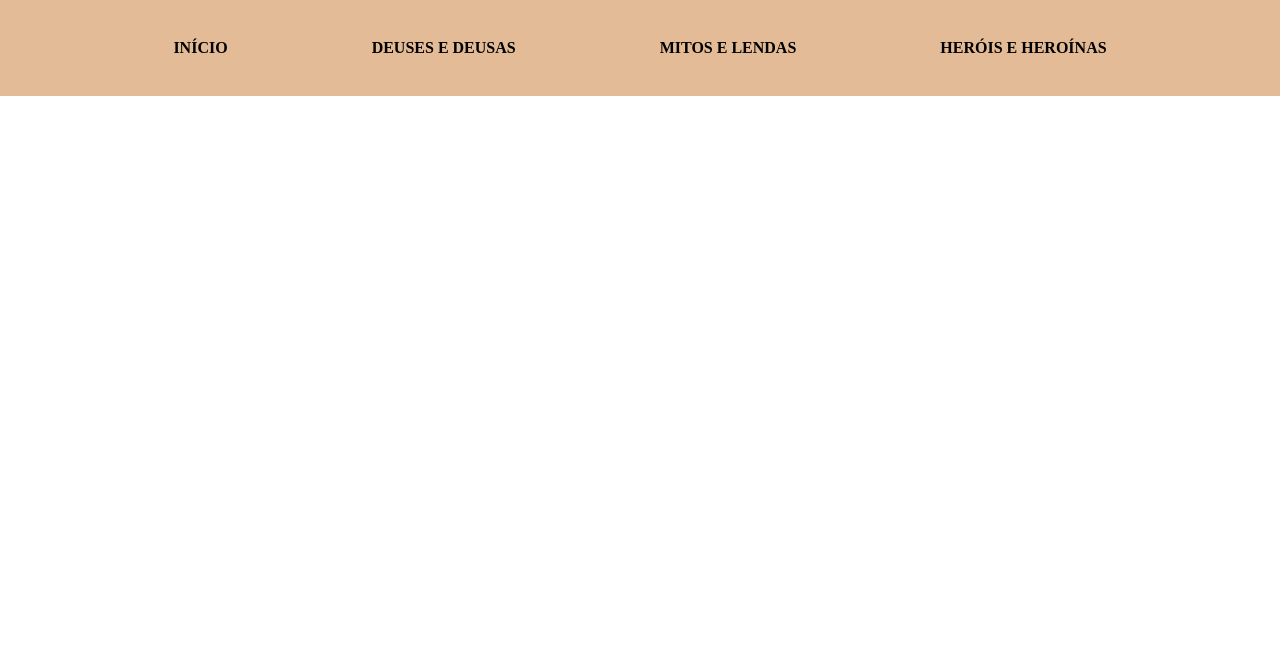
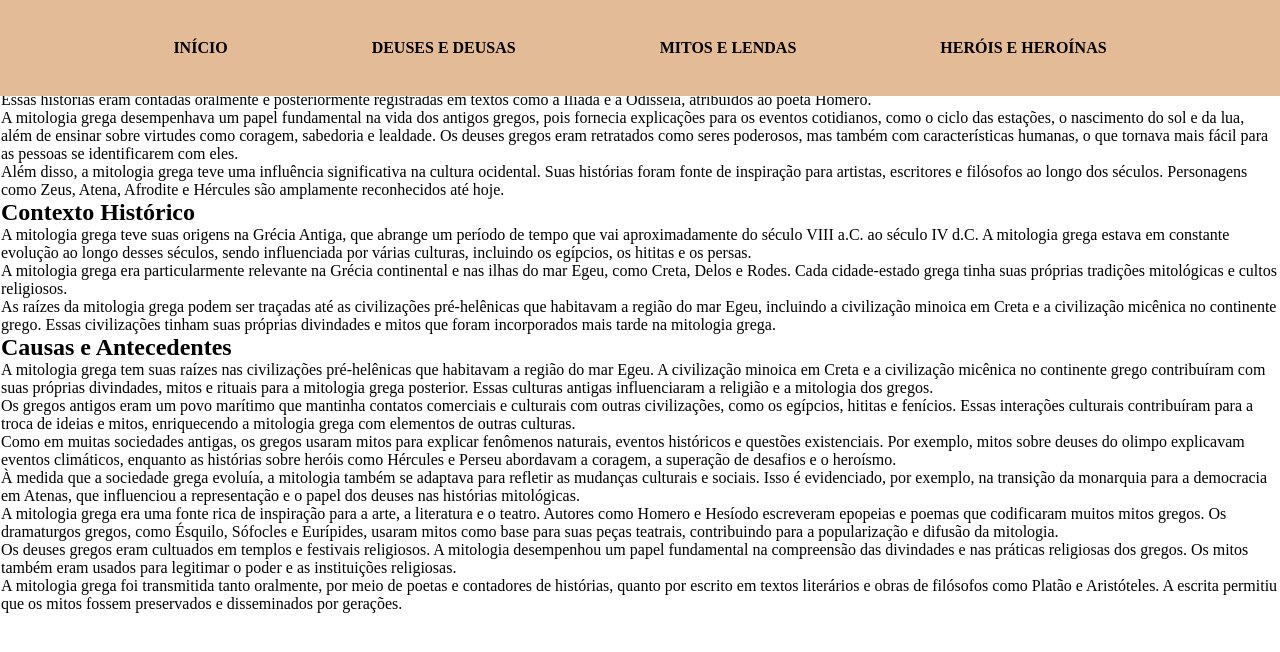
Before and after one commit to isacarvalh/TRABALHO, a plain HTML site: page pagina principal/pag1.html in a window 1280 px wide. Drawn offline with Linux system fonts and the light colour scheme.

Commit message:
falta minha parte e css!

```diff
--- a/pagina principal/pag1.html
+++ b/pagina principal/pag1.html
@@ -19,7 +19,35 @@
 
     <main>
         <section id="principal">
-            <h1>Parte da INGRID</h1>
+              <h1>Mitologia Grega</h1>
+  <h2>Introdução</h2>
+  <p>A mitologia grega é composta por uma vasta coleção de mitos e lendas que explicam a origem do mundo, a natureza dos deuses e deusas, as aventuras dos heróis e as causas dos fenômenos naturais. Essas histórias eram contadas oralmente e posteriormente registradas em textos como a Ilíada e a Odisseia, atribuídos ao poeta Homero.</p>
+
+  <p>A mitologia grega desempenhava um papel fundamental na vida dos antigos gregos, pois fornecia explicações para os eventos cotidianos, como o ciclo das estações, o nascimento do sol e da lua, além de ensinar sobre virtudes como coragem, sabedoria e lealdade. Os deuses gregos eram retratados como seres poderosos, mas também com características humanas, o que tornava mais fácil para as pessoas se identificarem com eles.</p>
+
+  <p>Além disso, a mitologia grega teve uma influência significativa na cultura ocidental. Suas histórias foram fonte de inspiração para artistas, escritores e filósofos ao longo dos séculos. Personagens como Zeus, Atena, Afrodite e Hércules são amplamente reconhecidos até hoje.</p>
+
+  <h2>Contexto Histórico</h2>
+  <p>A mitologia grega teve suas origens na Grécia Antiga, que abrange um período de tempo que vai aproximadamente do século VIII a.C. ao século IV d.C. A mitologia grega estava em constante evolução ao longo desses séculos, sendo influenciada por várias culturas, incluindo os egípcios, os hititas e os persas.</p>
+
+  <p>A mitologia grega era particularmente relevante na Grécia continental e nas ilhas do mar Egeu, como Creta, Delos e Rodes. Cada cidade-estado grega tinha suas próprias tradições mitológicas e cultos religiosos.</p>
+
+  <p>As raízes da mitologia grega podem ser traçadas até as civilizações pré-helênicas que habitavam a região do mar Egeu, incluindo a civilização minoica em Creta e a civilização micênica no continente grego. Essas civilizações tinham suas próprias divindades e mitos que foram incorporados mais tarde na mitologia grega.</p>
+
+  <h2>Causas e Antecedentes</h2>
+  <p>A mitologia grega tem suas raízes nas civilizações pré-helênicas que habitavam a região do mar Egeu. A civilização minoica em Creta e a civilização micênica no continente grego contribuíram com suas próprias divindades, mitos e rituais para a mitologia grega posterior. Essas culturas antigas influenciaram a religião e a mitologia dos gregos.</p>
+
+  <p>Os gregos antigos eram um povo marítimo que mantinha contatos comerciais e culturais com outras civilizações, como os egípcios, hititas e fenícios. Essas interações culturais contribuíram para a troca de ideias e mitos, enriquecendo a mitologia grega com elementos de outras culturas.
+
+  <p>Como em muitas sociedades antigas, os gregos usaram mitos para explicar fenômenos naturais, eventos históricos e questões existenciais. Por exemplo, mitos sobre deuses do olimpo explicavam eventos climáticos, enquanto as histórias sobre heróis como Hércules e Perseu abordavam a coragem, a superação de desafios e o heroísmo.</p>
+
+  <p>À medida que a sociedade grega evoluía, a mitologia também se adaptava para refletir as mudanças culturais e sociais. Isso é evidenciado, por exemplo, na transição da monarquia para a democracia em Atenas, que influenciou a representação e o papel dos deuses nas histórias mitológicas.</p>
+
+  <p>A mitologia grega era uma fonte rica de inspiração para a arte, a literatura e o teatro. Autores como Homero e Hesíodo escreveram epopeias e poemas que codificaram muitos mitos gregos. Os dramaturgos gregos, como Ésquilo, Sófocles e Eurípides, usaram mitos como base para suas peças teatrais, contribuindo para a popularização e difusão da mitologia.</p>
+
+  <p>Os deuses gregos eram cultuados em templos e festivais religiosos. A mitologia desempenhou um papel fundamental na compreensão das divindades e nas práticas religiosas dos gregos. Os mitos também eram usados para legitimar o poder e as instituições religiosas.</p>
+
+  <p>A mitologia grega foi transmitida tanto oralmente, por meio de poetas e contadores de histórias, quanto por escrito em textos literários e obras de filósofos como Platão e Aristóteles. A escrita permitiu que os mitos fossem preservados e disseminados por gerações.</p>
     </main>
 
 </body>
```
